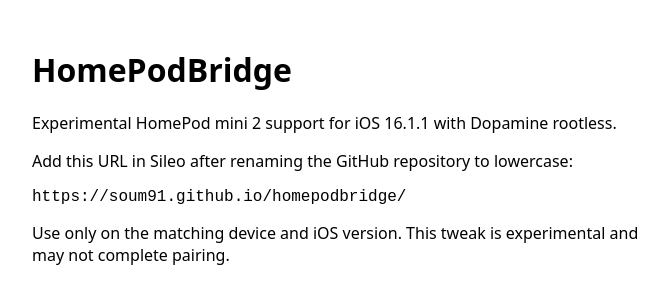
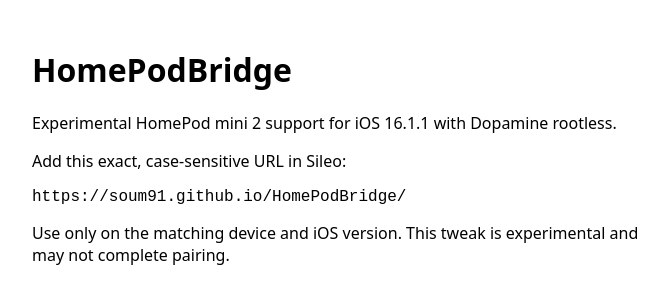
Before and after one commit to soum91/homepodbridge, a plain HTML site: page index.html in a window 1280 px wide. Shown: the whole page, without its empty margins (288-956 px from the left). Drawn offline with Linux system fonts and the light colour scheme.

Commit message:
Restore correct case-sensitive Sileo Pages URL [skip ci]

```diff
--- a/index.html
+++ b/index.html
@@ -3,6 +3,6 @@
 <title>HomePodBridge Sileo Repository</title></head>
 <body style="font:16px system-ui;margin:3rem auto;max-width:40rem;padding:0 1rem">
 <h1>HomePodBridge</h1><p>Experimental HomePod mini 2 support for iOS 16.1.1 with Dopamine rootless.</p>
-<p>Add this URL in Sileo after renaming the GitHub repository to lowercase:</p><pre>https://soum91.github.io/homepodbridge/</pre>
+<p>Add this exact, case-sensitive URL in Sileo:</p><pre>https://soum91.github.io/HomePodBridge/</pre>
 <p>Use only on the matching device and iOS version. This tweak is experimental and may not complete pairing.</p>
 </body></html>
```
